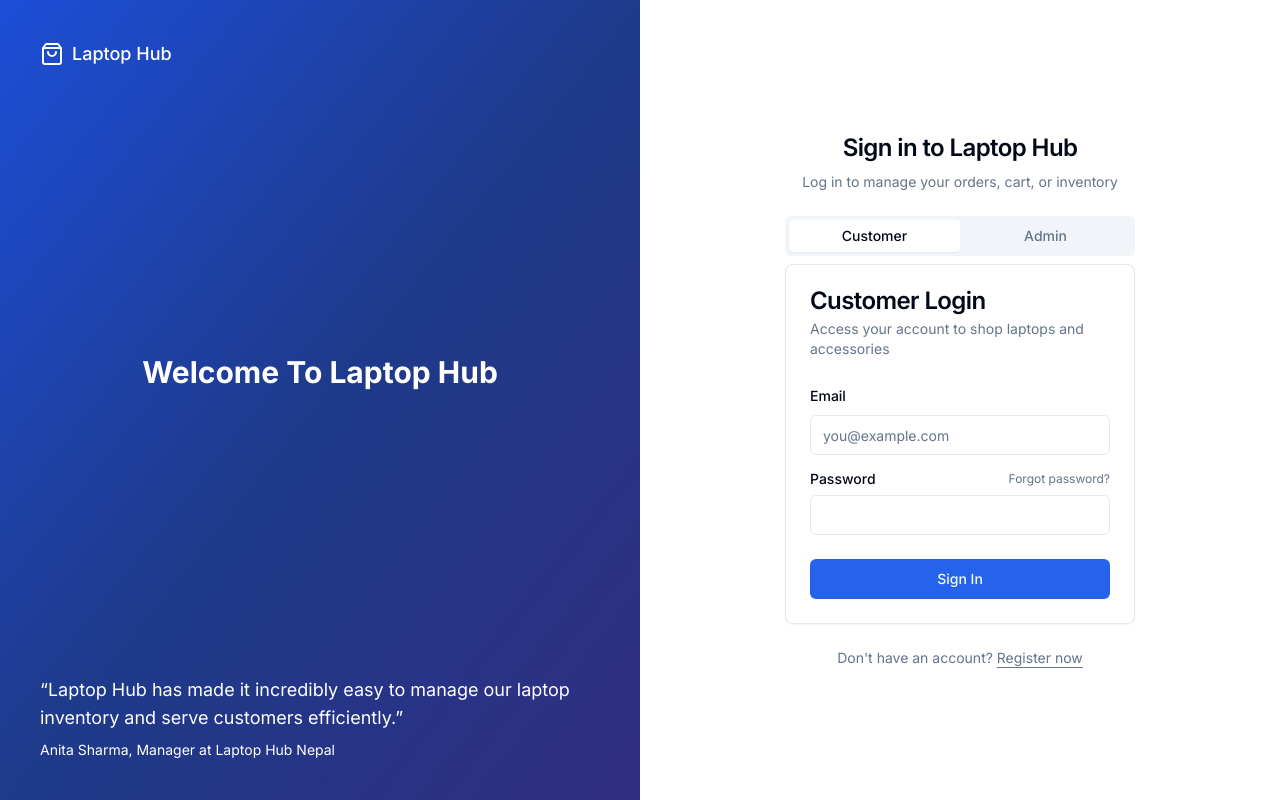
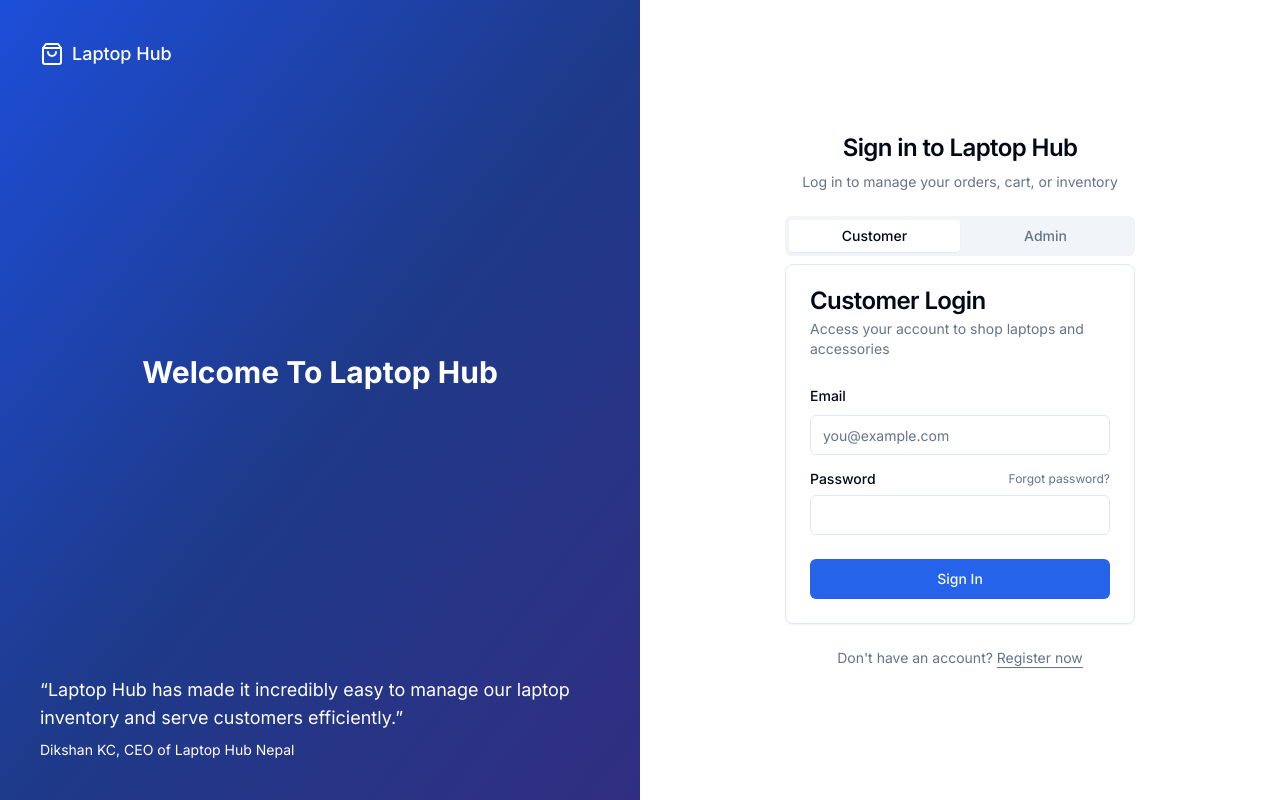
Before and after one commit to Dixann07/LaptopHub, a Next.js app: page /login in a window 1280 px wide. Built offline with nearby package versions, Linux system fonts and the light colour scheme.

Commit message:
Update page.tsx

```diff
--- a/app/login/page.tsx
+++ b/app/login/page.tsx
@@ -130,7 +130,7 @@ export default function LoginPage() {
             <p className="text-lg">
               &ldquo;Laptop Hub has made it incredibly easy to manage our laptop inventory and serve customers efficiently.&rdquo;
             </p>
-            <footer className="text-sm">Anita Sharma, Manager at Laptop Hub Nepal</footer>
+            <footer className="text-sm">Dikshan KC, CEO of Laptop Hub Nepal</footer>
           </blockquote>
         </div>
       </div>
```
